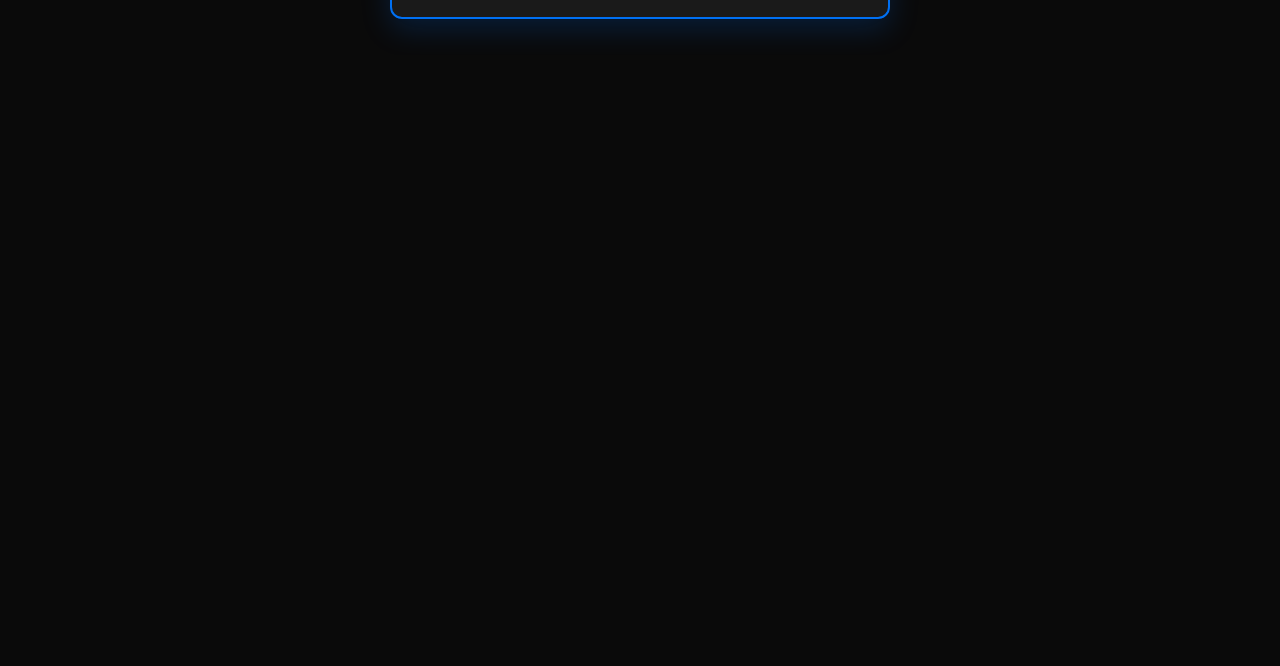
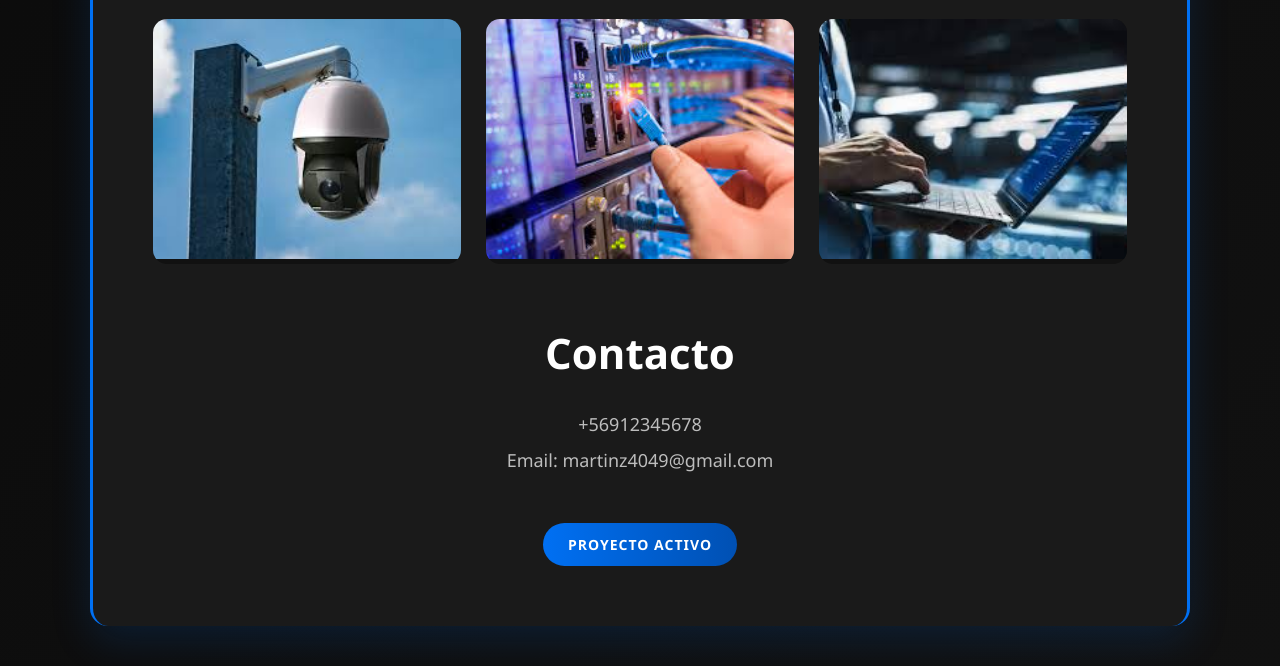
Before and after one commit to Qtimport4/2, a plain HTML site: page index.html in a window 1280 px wide. Shown: the part 745-1411 px from the top of the page. Before the commit the page ends 800 px from the top, so only its background shows below. Drawn offline with Linux system fonts and the light colour scheme.

Commit message:
Update style.css

```diff
--- a/style.css
+++ b/style.css
@@ -4,93 +4,186 @@
     padding: 0;
 }
 
+/* Fondo general */
 body {
-    background-color: #0a0a0a;
+    background: linear-gradient(135deg, #0a0a0a, #111111);
     color: #ffffff;
     font-family: 'Segoe UI', Tahoma, Geneva, Verdana, sans-serif;
 
     display: flex;
     justify-content: center;
     align-items: center;
+
     min-height: 100vh;
+    padding: 40px 20px;
 }
 
+/* TARJETA PRINCIPAL */
 .tarjeta-perfil {
     background-color: #1a1a1a;
-    border: 2px solid #0070f3;
-    border-radius: 12px;
-    padding: 30px;
-    max-width: 500px;
-    width: 90%;
+
+    border-left: 3px solid #0070f3;
+    border-right: 3px solid #0070f3;
+
+    border-radius: 18px;
+
+    width: 95%;
+    max-width: 1100px;
+
+    padding: 60px;
+
     text-align: center;
 
-    box-shadow: 0 10px 30px rgba(0, 112, 243, 0.2);
+    box-shadow: 0 15px 40px rgba(0, 112, 243, 0.15);
 }
 
+/* TITULO */
 h1 {
     color: #0070f3;
-    font-size: 26px;
-    margin-bottom: 10px;
+    font-size: 52px;
+    margin-bottom: 15px;
 }
 
-h2 {
-    margin-top: 25px;
-    margin-bottom: 10px;
-    color: #ffffff;
+/* SUBTITULO */
+.tarjeta-perfil > p {
+    font-size: 22px;
+    color: #cfcfcf;
+    margin-bottom: 50px;
 }
 
-p {
-    color: #aaaaaa;
-    line-height: 1.6;
-    font-size: 14px;
+/* SECCIONES */
+section {
+    margin-top: 60px;
 }
 
+/* TITULOS */
+h2 {
+    font-size: 42px;
+    margin-bottom: 25px;
+    color: white;
+}
+
+/* PARRAFOS */
+p {
+    color: #bdbdbd;
+    line-height: 2;
+    font-size: 20px;
+}
+
+/* SOBRE MI */
+section p {
+    max-width: 900px;
+    margin: auto;
+}
+
+/* GALERIA */
 .galeria {
     display: grid;
+
     grid-template-columns: repeat(3, 1fr);
-    gap: 10px;
-    margin-top: 15px;
+
+    gap: 25px;
+
+    margin-top: 35px;
 }
 
+/* PROYECTOS */
+.proyecto {
+    background-color: #111111;
+
+    border-radius: 14px;
+
+    overflow: hidden;
+
+    transition: transform 0.3s ease;
+}
+
+.proyecto:hover {
+    transform: translateY(-8px);
+}
+
+/* IMAGENES */
 .galeria img {
     width: 100%;
-    border-radius: 8px;
+    height: 240px;
+
+    object-fit: cover;
+
     cursor: pointer;
 
-    transition: transform 0.3s ease, box-shadow 0.3s ease;
+    transition: transform 0.3s ease,
+                box-shadow 0.3s ease;
 }
 
 .galeria img:hover {
-    transform: scale(1.08);
-    box-shadow: 0 5px 15px rgba(0,0,0,0.6);
+    transform: scale(1.03);
+
+    box-shadow: 0 10px 25px rgba(0,0,0,0.6);
 }
 
+/* TEXTO OCULTO */
+.texto-oculto {
+    display: none;
+
+    padding: 15px;
+
+    font-size: 16px;
+
+    color: #d0d0d0;
+}
+
+/* CONTACTO */
+section:last-of-type p {
+    font-size: 18px;
+}
+
+/* BOTON ESTADO */
 .estado-online {
     display: inline-block;
-    margin-top: 25px;
-    padding: 6px 15px;
 
-    background-color: #0070f3;
+    margin-top: 45px;
+
+    padding: 12px 25px;
+
+    background: linear-gradient(90deg, #0070f3, #0050b3);
+
     color: white;
 
-    border-radius: 20px;
-    font-size: 12px;
+    border-radius: 30px;
+
+    font-size: 14px;
+
     text-transform: uppercase;
+
     font-weight: bold;
+
+    letter-spacing: 1px;
 }
 
-@media (max-width: 600px) {
+/* RESPONSIVE */
+@media (max-width: 900px) {
+
+    .tarjeta-perfil {
+        padding: 35px;
+    }
+
+    h1 {
+        font-size: 40px;
+    }
+
+    h2 {
+        font-size: 32px;
+    }
+
+    p {
+        font-size: 17px;
+    }
+
     .galeria {
         grid-template-columns: repeat(1, 1fr);
     }
+
+    .galeria img {
+        height: 220px;
+    }
 }
-.proyecto {
-    text-align: center;
-}
-
-.texto-oculto {
-    display: none;
-    margin-top: 5px;
-    font-size: 13px;
-    color: #cccccc;
-}
```
